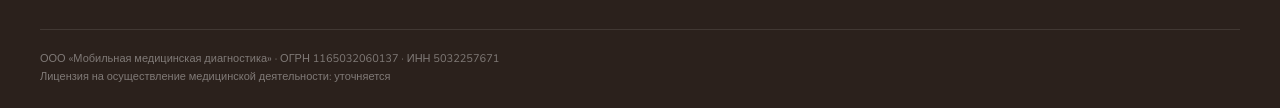
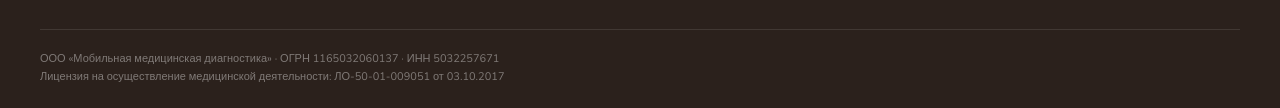
Before and after one commit to mariiagusevaes-fm/zastoy-moloka, a plain HTML site: page index.html in a window 1280 px wide. Shown: the part 4525-4633 px from the top of the page. Drawn offline with nearby package versions, Linux system fonts and the light colour scheme; a web font is replaced by a local one.

Commit message:
Подтверждён номер медлицензии: ЛО-50-01-009051 от 03.10.2017 (сверено с kormybaby.ru)

```diff
--- a/index.html
+++ b/index.html
@@ -380,8 +380,7 @@
   </div>
   <div class="ft-bottom">
     ООО «Мобильная медицинская диагностика» · ОГРН 1165032060137 · ИНН 5032257671<br/>
-    <!-- TODO: номер лицензии не подтверждён — на старом сайте ЛО-50-01-009051 от 03.10.2017, на rascedit.ru другая цифра (00951). Уточнить перед публикацией. -->
-    Лицензия на осуществление медицинской деятельности: уточняется
+    Лицензия на осуществление медицинской деятельности: ЛО-50-01-009051 от 03.10.2017
   </div>
 </footer>
 
```
